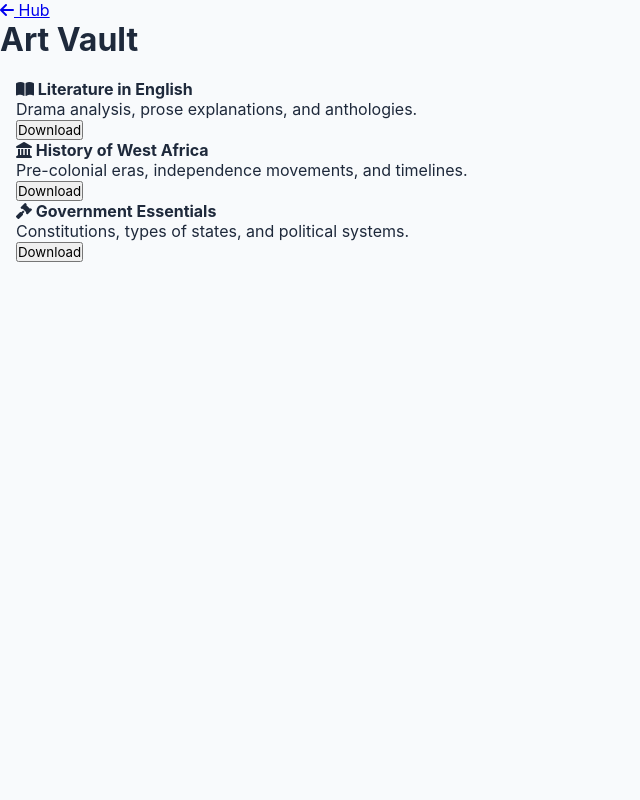
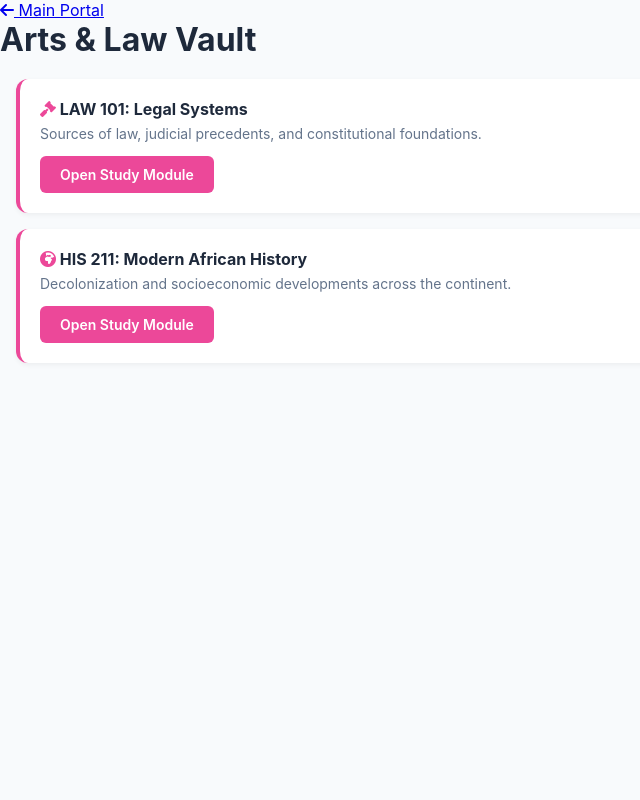
Before and after one commit to ifechukwuwinner6-ctrl/student-study-hub, a Flask app: page /library/art in a window 1280 px wide. Shown: the whole page, without its empty margins (0-640 px from the left). Run offline with Flask 3, Linux system fonts and the light colour scheme; the visitor is signed in with stand-in values (Sample User, id 1).

Commit message:
Update art_library.html

```diff
--- a/templates/art_library.html
+++ b/templates/art_library.html
@@ -3,31 +3,27 @@
 <head>
     <meta charset="UTF-8">
     <meta name="viewport" content="width=device-width, initial-scale=1.0, maximum-scale=1.0, user-scalable=no">
-    <title>Art Library</title>
+    <title>Faculty of Arts Vault</title>
     <link rel="stylesheet" href="{{ url_for('static', filename='style.css') }}">
     <link rel="stylesheet" href="https://cdnjs.cloudflare.com/ajax/libs/font-awesome/6.0.0/css/all.min.css">
 </head>
 <body>
     <div class="app-container">
         <header class="app-header header-pink">
-            <a href="/" class="back-link"><i class="fas fa-arrow-left"></i> Hub</a>
-            <h1>Art Vault</h1>
+            <a href="/" class="back-link"><i class="fas fa-arrow-left"></i> Main Portal</a>
+            <h1>Arts & Law Vault</h1>
         </header>
-        <main class="main-content">
-            <div class="book-item">
-                <h4><i class="fas fa-book-open"></i> Literature in English</h4>
-                <p>Drama analysis, prose explanations, and anthologies.</p>
-                <button class="download-button" onclick="alert('Downloading Literature PDF...')">Download</button>
+        <main class="main-content" style="padding-top: 20px;">
+            <div class="book-item" style="background: white; padding: 20px; border-radius: 12px; margin-bottom: 16px; box-shadow: 0 2px 5px rgba(0,0,0,0.05); border-left: 4px solid #ec4899;">
+                <h4 style="color: #1e293b; margin-bottom: 6px;"><i class="fas fa-gavel" style="color: #ec4899;"></i> LAW 101: Legal Systems</h4>
+                <p style="color: #64748b; font-size: 14px; margin-bottom: 14px;">Sources of law, judicial precedents, and constitutional foundations.</p>
+                <a href="https://www.w3.org/WAI/ER/tests/xhtml/testfiles/resources/pdf/dummy.pdf" target="_blank" class="download-button" style="display: inline-block; background: #ec4899; color: white; padding: 10px 20px; text-decoration: none; border-radius: 6px; font-weight: 600; font-size: 14px; text-align: center;">Open Study Module</a>
             </div>
-            <div class="book-item">
-                <h4><i class="fas fa-landmark"></i> History of West Africa</h4>
-                <p>Pre-colonial eras, independence movements, and timelines.</p>
-                <button class="download-button" onclick="alert('Downloading History PDF...')">Download</button>
-            </div>
-            <div class="book-item">
-                <h4><i class="fas fa-gavel"></i> Government Essentials</h4>
-                <p>Constitutions, types of states, and political systems.</p>
-                <button class="download-button" onclick="alert('Downloading Government PDF...')">Download</button>
+
+            <div class="book-item" style="background: white; padding: 20px; border-radius: 12px; margin-bottom: 16px; box-shadow: 0 2px 5px rgba(0,0,0,0.05); border-left: 4px solid #ec4899;">
+                <h4 style="color: #1e293b; margin-bottom: 6px;"><i class="fas fa-globe-africa" style="color: #ec4899;"></i> HIS 211: Modern African History</h4>
+                <p style="color: #64748b; font-size: 14px; margin-bottom: 14px;">Decolonization and socioeconomic developments across the continent.</p>
+                <a href="https://www.w3.org/WAI/ER/tests/xhtml/testfiles/resources/pdf/dummy.pdf" target="_blank" class="download-button" style="display: inline-block; background: #ec4899; color: white; padding: 10px 20px; text-decoration: none; border-radius: 6px; font-weight: 600; font-size: 14px; text-align: center;">Open Study Module</a>
             </div>
         </main>
     </div>
```
